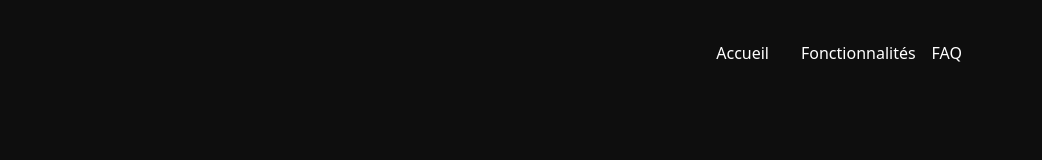
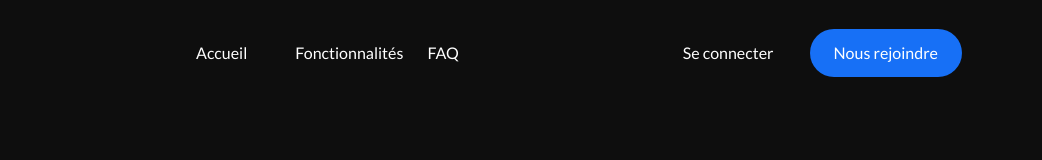
Before and after one commit to KiritoEM/mini-projet-L2, a website: page index.html in a window 1280 px wide. Shown: the full height of the page, 238-1280 px from the left. Drawn offline with Linux system fonts and the light colour scheme.

Commit message:
add auth-buttons to navbar

```diff
--- a/index.html
+++ b/index.html
@@ -10,19 +10,23 @@
 
 <body>
     <!-- barre de navigation -->
-    <nav>
+    <nav class="nav">
         <div class="nav__container px-20 py-7 flex justify-between items-center">
             <div class="logo">
                 <img src="/public/logo.svg" alt="">
             </div>
             <div class="menu-item flex items-center">
-                <ul class="flex gap-4">
+                <ul class="flex gap-6">
                     <li class="text-white">Accueil</li>
                     <li class="text-white"></li>
                     <li class="text-white">Fonctionnalités</li>
                     <li class="text-white">FAQ</li>
                 </ul>
             </div>
+            <div class="auth-buttons flex gap-3 items-center">
+                <button class="text-white px-6 py-3">Se connecter</button>
+                <button class="text-white px-6 py-3 rounded-full">Nous rejoindre</button>
+            </div>
         </div>
     </nav>
 </body>
--- a/src/styles.css
+++ b/src/styles.css
@@ -1,6 +1,11 @@
 @tailwind base;
 @tailwind components;
 @tailwind utilities;
+
+/* variales */
+:root {
+    --blue01: #1770F6
+}
 
 /* styles globales */
 * {
@@ -49,4 +54,9 @@
 /* autre styles  */
 body {
     background-color: #0E0E0E;
+    font-family: "lato-regular";
 }
+
+.nav .auth-buttons :last-child {
+    background-color: var(--blue01);
+}
```
Also changed, not shown: src/output.css.
